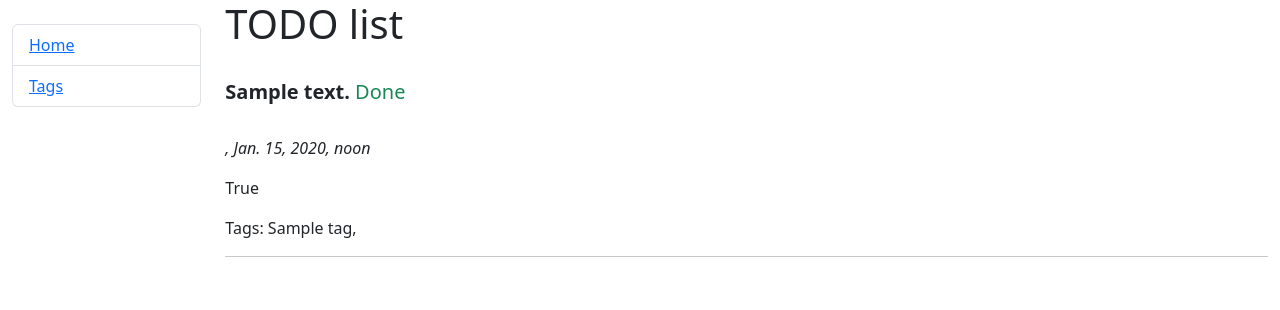
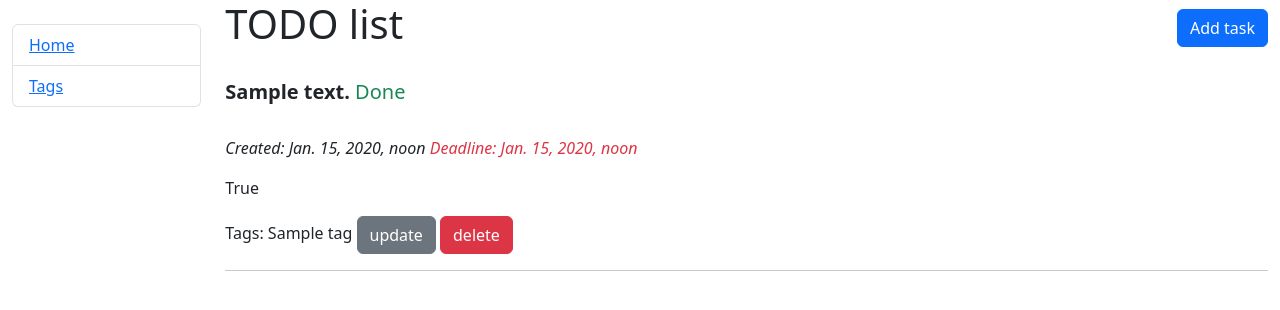
Before and after one commit to asdadaversa/todolist, a Django app: page / in a window 1280 px wide. Shown: the top 310 px of the page. Run offline with Django 5.2, Linux system fonts and the light colour scheme; tables that the repository leaves empty hold one stand-in row (values such as "Sample post"); some libraries are stand-ins or nearby versions.

Commit message:
update forms, add update and delete buttons for task

```diff
--- a/task/forms.py
+++ b/task/forms.py
@@ -4,10 +4,11 @@ from task.models import Task, Tag
 
 
 class TaskCreateForm(forms.ModelForm):
+    deadline = forms.DateTimeField(widget=forms.DateTimeInput(attrs={"type": "datetime-local"}))
 
     class Meta:
         model = Task
-        fields = "__all__"
+        fields = ("content", "deadline", "task_done", "tags")
 
 
 class TagCreateForm(forms.ModelForm):
--- a/templates/task/index.html
+++ b/templates/task/index.html
@@ -1,6 +1,14 @@
 {% extends "base.html" %}
 {% block content %}
-    <h1>TODO list</h1>
+    <h1>
+      TODO list
+
+      <a
+      style="float: right" href="{% url 'task:task-create' %}">
+      <input class="btn btn-primary" type="submit" value="Add task">
+      </a>
+    </h1>
+
 <br>
     {% for task in list_tasks %}
 
@@ -13,9 +21,19 @@
          {% endif %}
        </h5>
 <br>
-        <p class="fst-italic">{{ task.datetime }}, {{ task.deadline }}</p>
+        <p class="fst-italic">
+          Created: {{ task.created }}
+          <span class="text-danger">Deadline: {{ task.deadline }}</span>
+        </p>
         <p class="fw-weight-lighter">{{ task.task_done }}</p>
-        <p>Tags: {% for tag in task.tags.all %}{{ tag }}, {% endfor %}</p>
+        <p>
+
+          Tags: {% for tag in task.tags.all %}{{ tag }} {% endfor %}
+          <a href="{% url 'task:task-update' pk=task.id %}">
+          <input class="btn btn-secondary" type="submit" value="update"></a>
+          <a href="{% url 'task:task-delete' pk=task.id %}">
+          <input class="btn btn-danger" type="submit" value="delete"></a>
+        </p>
 <hr>
     {% endfor %}
 {% endblock %}
```
